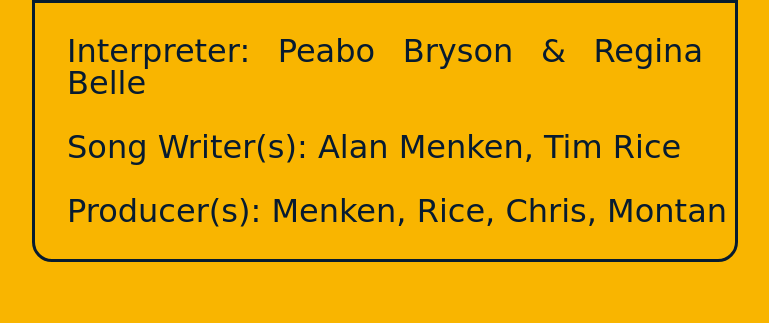
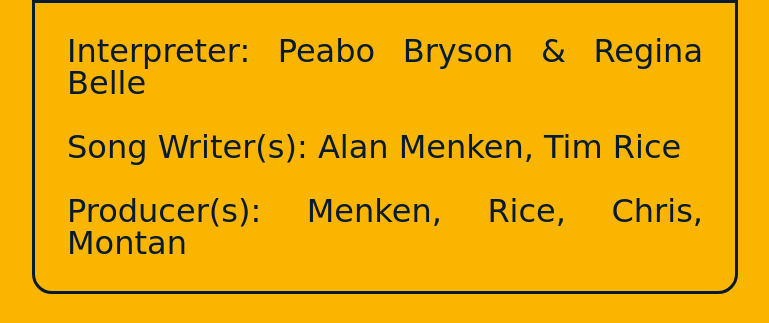
Before and after one commit to danielcordeirofaria/bestof90, a plain HTML site: page best_music.html in a window 1280 px wide. Shown: the part 3063-3386 px from the top of the page, without its empty margins (255-1024 px from the left). Drawn offline with Linux system fonts and the light colour scheme; a web font is replaced by a local one.

Commit message:
solving css problem

```diff
--- a/styles/styles.css
+++ b/styles/styles.css
@@ -133,7 +133,7 @@
 }
 
 .producer{
-    padding: 0 0  2rem 2rem;
+    padding: 0 2rem  2rem 2rem;
 
 }
 
```
